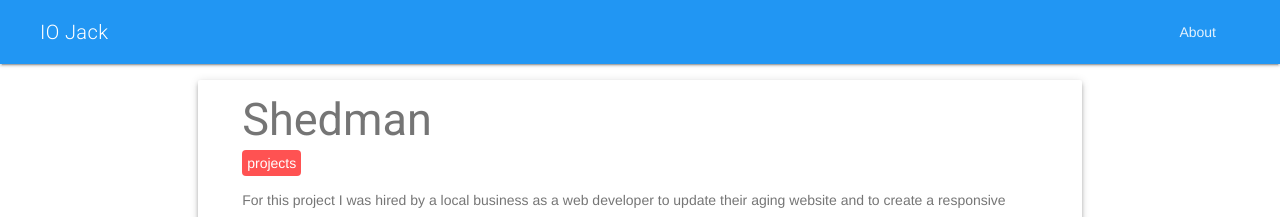
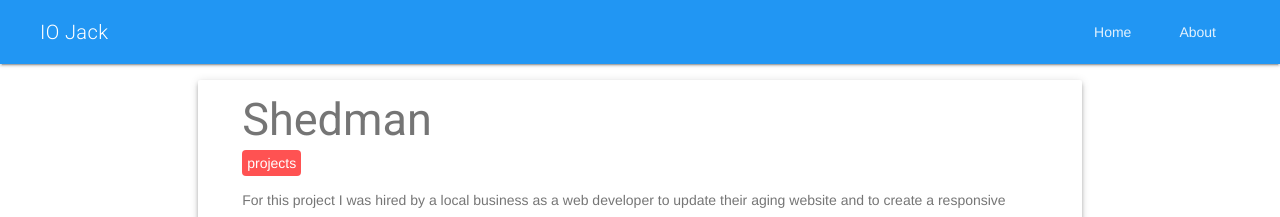
Before and after one commit to FrostByte-Dev/frostbyte-dev.github.io, a Jekyll site: the page built from _posts/2016-08-18-Shedman.md, in a window 1280 px wide. Shown: the top 217 px of the page. Built offline with Jekyll 4.4.1, drawn with Linux system fonts in a browser that asks for light colours; nearby versions of some CDN libraries.

Commit message:
Fixed image file type and added navigation to home.

```diff
--- a/_layouts/default.html
+++ b/_layouts/default.html
@@ -33,6 +33,7 @@
                     <div class="mdl-layout-spacer"></div>
                     <!-- Navigation. We hide it in small screens. -->
                     <nav class="mdl-navigation mdl-layout--large-screen-only">
+                        <a class="mdl-navigation__link" href="{{ site.url }}"> Home </a>
                         <a class="mdl-navigation__link" href="{{ site.url }}/about"> About </a>
                     </nav>
                 </div>
@@ -43,6 +44,7 @@
                 <span class="mdl-layout-title"><a href="{{ site.url }}">{{ site.name }}</a></span>
 
                 <nav class="mdl-navigation">
+                    <a class="mdl-navigation__link" href="{{ site.url }}"> Home </a>
                     <a class="mdl-navigation__link" href="{{ site.url }}/about"> About </a>
                 </nav>
             </div>
```
Also changed, not shown: _posts/2016-08-18-Shedman.md (+1 -1 lines).
